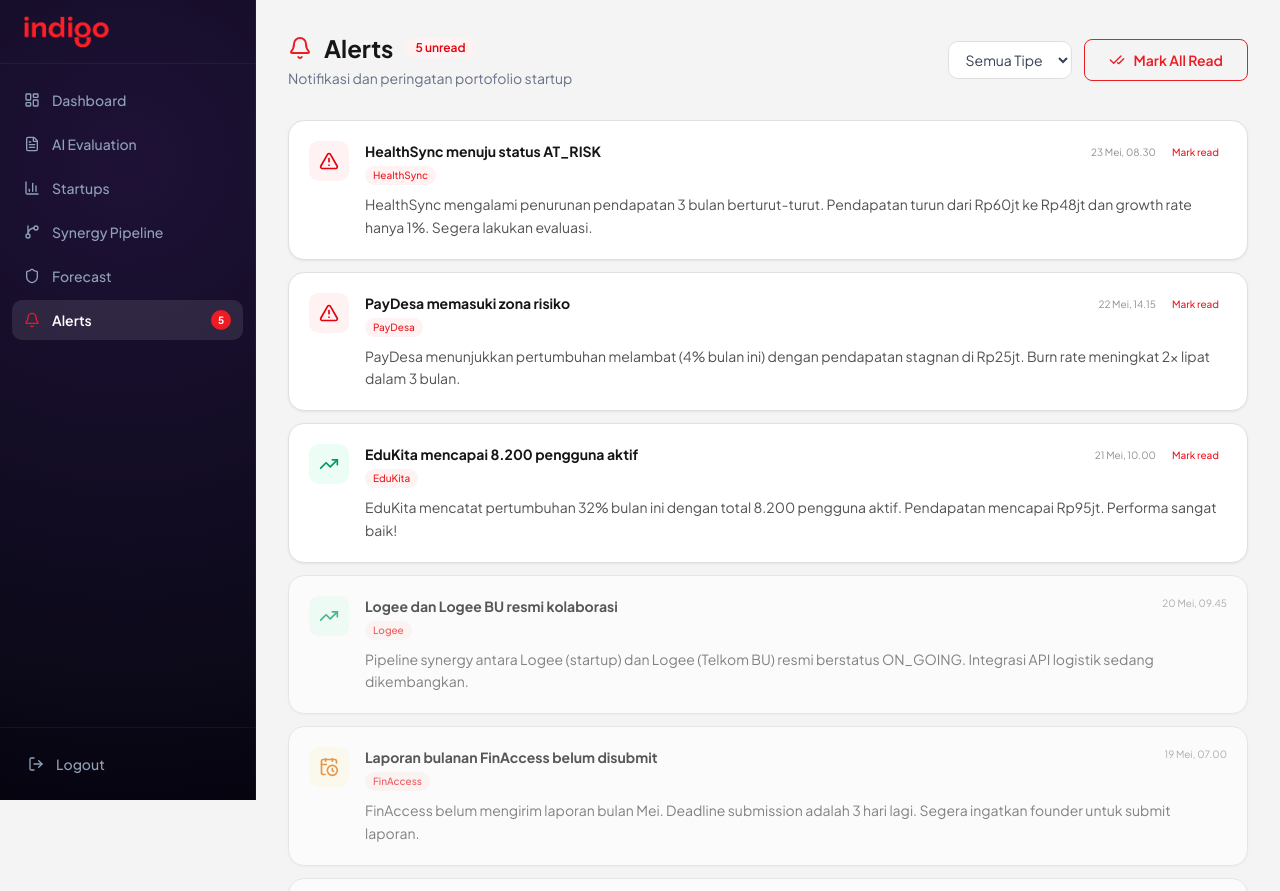
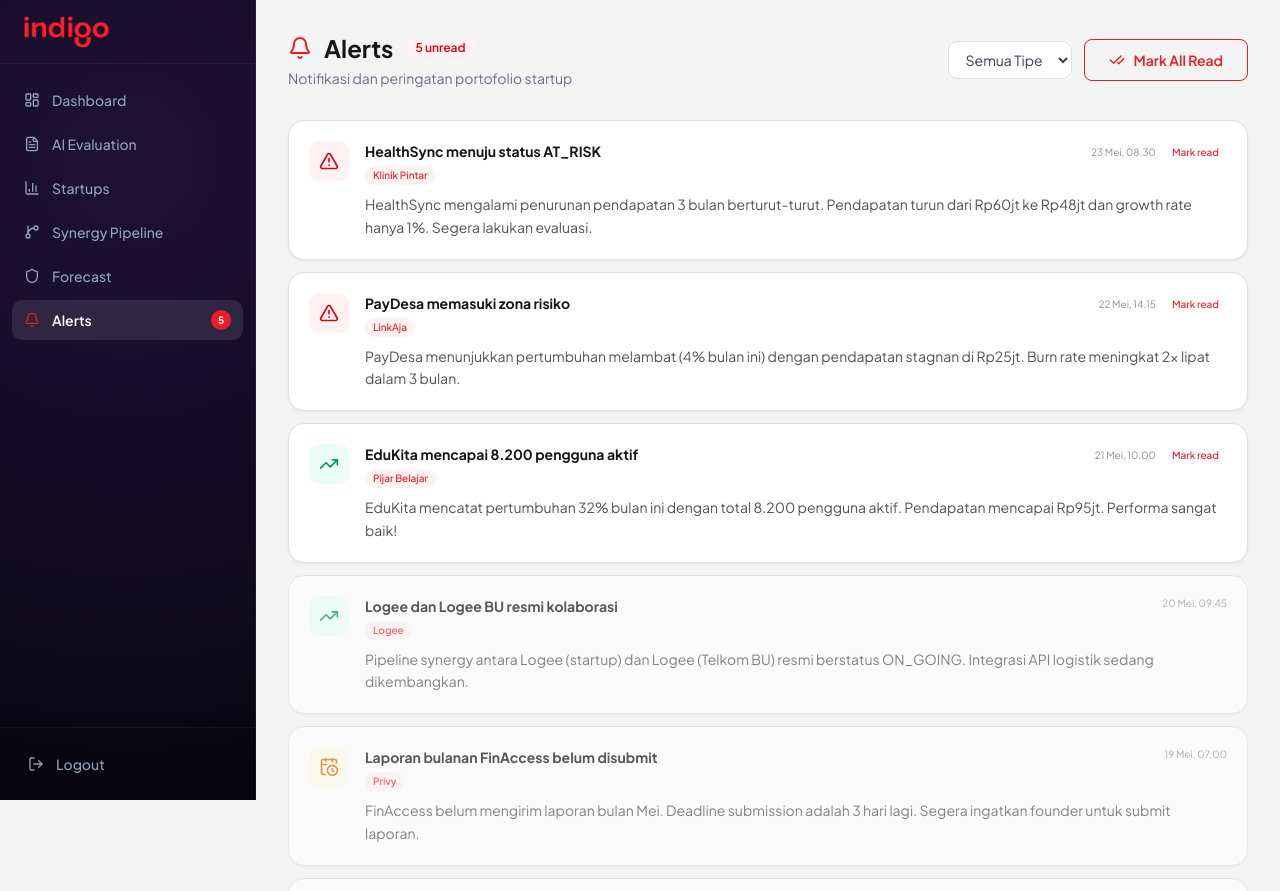
Before and after one commit to kelvinsatriahendra/Indigo-Connect-AI-Synergy-Risk-Engine-, a Next.js app: page /alerts in a window 1280 px wide. Shown: the top 891 px of the page. Built offline with nearby package versions, Linux system fonts and the light colour scheme; no server answers.

Commit message:
feat: replace mock data with real internet companies and integrate clearbit logos

```diff
--- a/src/app/startups/page.tsx
+++ b/src/app/startups/page.tsx
@@ -260,7 +260,12 @@
                   }`}
                 >
                   <div className="flex items-center justify-between">
-                    <span className="font-semibold text-[#161616]">{startup.name}</span>
+                    <div className="flex items-center gap-3">
+                      <div className="h-8 w-8 rounded-md bg-white border border-slate-100 overflow-hidden flex items-center justify-center shrink-0">
+                        <img src={(startup as any).logo} alt={startup.name} className="h-full w-full object-contain p-1" />
+                      </div>
+                      <span className="font-semibold text-[#161616]">{startup.name}</span>
+                    </div>
                     <span className={startup.status === "ACTIVE" ? "badge-high-growth" : "badge-at-risk"}>
                       {startup.status === "ACTIVE" ? "Aktif" : "At Risk"}
                     </span>
@@ -277,7 +282,10 @@
                 <div className="p-6">
                   <div className="flex items-start justify-between">
                     <div>
-                      <div className="flex items-center gap-3">
+                      <div className="flex items-center gap-4">
+                        <div className="h-14 w-14 rounded-xl bg-white border border-slate-100 shadow-sm overflow-hidden flex items-center justify-center shrink-0">
+                          <img src={(selectedStartup as any).logo} alt={selectedStartup.name} className="h-full w-full object-contain p-2" />
+                        </div>
                         <h2 className="text-2xl font-bold text-[#161616]">{selectedStartup.name}</h2>
                         <span className={selectedStartup.status === "ACTIVE" ? "badge-high-growth" : "badge-at-risk"}>
                           {selectedStartup.status === "ACTIVE" ? "High Growth" : "At Risk"}
--- a/src/app/synergy/page.tsx
+++ b/src/app/synergy/page.tsx
@@ -301,9 +301,15 @@
                                 {/* Startup */}
                                 <div className="flex items-center justify-between gap-2">
                                   <div className="flex items-center gap-2 min-w-0">
-                                    <span className="flex h-6 w-6 shrink-0 items-center justify-center rounded-md bg-blue-50 text-blue-600 text-[11px] font-extrabold border border-blue-100 shadow-2xs">
-                                      {startup?.name.charAt(0) || "S"}
-                                    </span>
+                                    {startup && (startup as any).logo ? (
+                                      <div className="h-6 w-6 shrink-0 items-center justify-center rounded-md bg-white border border-slate-200 overflow-hidden shadow-2xs">
+                                        <img src={(startup as any).logo} alt={startup.name} className="h-full w-full object-contain p-0.5" />
+                                      </div>
+                                    ) : (
+                                      <span className="flex h-6 w-6 shrink-0 items-center justify-center rounded-md bg-blue-50 text-blue-600 text-[11px] font-extrabold border border-blue-100 shadow-2xs">
+                                        {startup?.name.charAt(0) || "S"}
+                                      </span>
+                                    )}
                                     <span className="text-[13px] font-bold text-[#161616] truncate">
                                       {startup?.name || getStartupName(item.startupId)}
                                     </span>
--- a/src/data/startups.json
+++ b/src/data/startups.json
@@ -2,73 +2,81 @@
   {
     "id": "s1",
     "name": "Logee",
-    "founderName": "Andi Pratama",
+    "founderName": "Telkom Group",
     "sector": "Logistik",
     "batch": "Batch 6",
-    "description": "Platform manajemen rantai pasok dan logistik untuk UKM",
-    "status": "ACTIVE"
+    "description": "Platform manajemen rantai pasok dan logistik terdigitalisasi",
+    "status": "ACTIVE",
+    "logo": "https://logo.clearbit.com/logee.id"
   },
   {
     "id": "s2",
-    "name": "AgroLink",
-    "founderName": "Siti Rahma",
+    "name": "Aruna",
+    "founderName": "Farid Naufal",
     "sector": "Agritech",
     "batch": "Batch 6",
-    "description": "Marketplace hasil pertanian langsung dari petani ke konsumen",
-    "status": "ACTIVE"
+    "description": "Platform e-commerce perikanan yang menghubungkan nelayan dengan pasar global",
+    "status": "ACTIVE",
+    "logo": "https://logo.clearbit.com/aruna.id"
   },
   {
     "id": "s3",
-    "name": "FinAccess",
-    "founderName": "Budi Santoso",
+    "name": "Privy",
+    "founderName": "Marshall Pribadi",
     "sector": "Fintech",
     "batch": "Batch 5",
-    "description": "Platform pembiayaan mikro untuk pelaku UMKM",
-    "status": "ACTIVE"
+    "description": "Layanan tanda tangan digital dan identitas terpercaya",
+    "status": "ACTIVE",
+    "logo": "https://logo.clearbit.com/privy.id"
   },
   {
     "id": "s4",
-    "name": "EduKita",
-    "founderName": "Dewi Lestari",
+    "name": "Pijar Belajar",
+    "founderName": "Telkom Group",
     "sector": "Edtech",
     "batch": "Batch 7",
-    "description": "Aplikasi belajar interaktif untuk siswa SD dan SMP",
-    "status": "ACTIVE"
+    "description": "Aplikasi belajar interaktif dan sertifikasi digital terpadu",
+    "status": "ACTIVE",
+    "logo": "https://logo.clearbit.com/pijarbelajar.id"
   },
   {
     "id": "s5",
-    "name": "HealthSync",
-    "founderName": "Rudi Hermawan",
+    "name": "Klinik Pintar",
+    "founderName": "Haryo Suryo",
     "sector": "Healthtech",
     "batch": "Batch 5",
-    "description": "Platform pencatatan rekam medis digital untuk klinik",
-    "status": "AT_RISK"
+    "description": "Platform pencatatan rekam medis digital dan manajemen klinik",
+    "status": "AT_RISK",
+    "logo": "https://logo.clearbit.com/klinikpintar.id"
   },
   {
     "id": "s6",
-    "name": "GreenEnergy",
-    "founderName": "Maya Indah",
+    "name": "Xurya",
+    "founderName": "Eka Himawan",
     "sector": "Energy",
     "batch": "Batch 7",
-    "description": "Solusi panel surya hemat untuk rumah tangga",
-    "status": "ACTIVE"
+    "description": "Solusi penyewaan panel surya tanpa investasi awal",
+    "status": "ACTIVE",
+    "logo": "https://logo.clearbit.com/xurya.com"
   },
   {
     "id": "s7",
-    "name": "TourLocal",
-    "founderName": "Agus Wijaya",
+    "name": "Goers",
+    "founderName": "Sammy Ramadhan",
     "sector": "Travel",
     "batch": "Batch 6",
-    "description": "Platform pemesanan tur lokal dan pengalaman wisata",
-    "status": "ACTIVE"
+    "description": "Platform manajemen tiket tur lokal dan pengalaman wisata",
+    "status": "ACTIVE",
+    "logo": "https://logo.clearbit.com/goersapp.com"
   },
   {
     "id": "s8",
-    "name": "PayDesa",
-    "founderName": "Putri Ayu",
+    "name": "LinkAja",
+    "founderName": "Telkom Group",
     "sector": "Fintech",
     "batch": "Batch 8",
-    "description": "Sistem pembayaran digital untuk desa dan pasar tradisional",
-    "status": "AT_RISK"
+    "description": "Sistem pembayaran digital nasional untuk segala kebutuhan",
+    "status": "AT_RISK",
+    "logo": "https://logo.clearbit.com/linkaja.id"
   }
 ]
```
